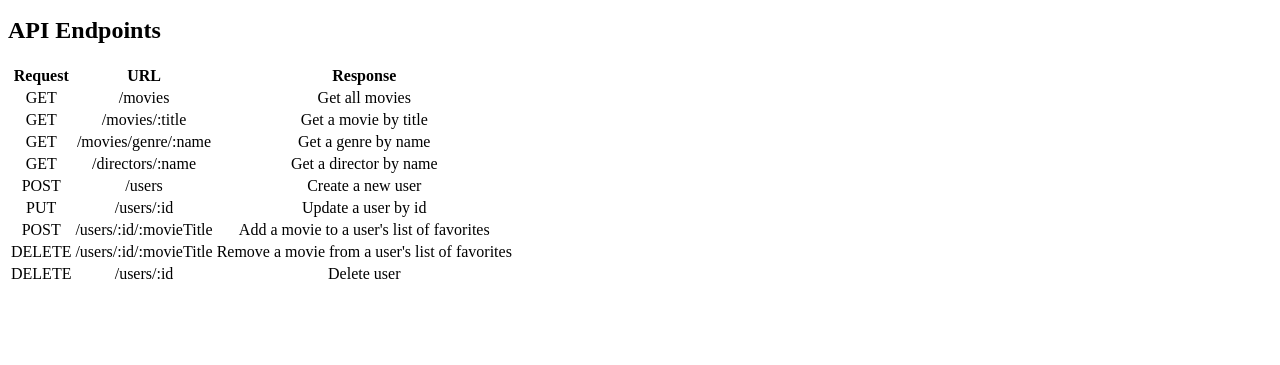
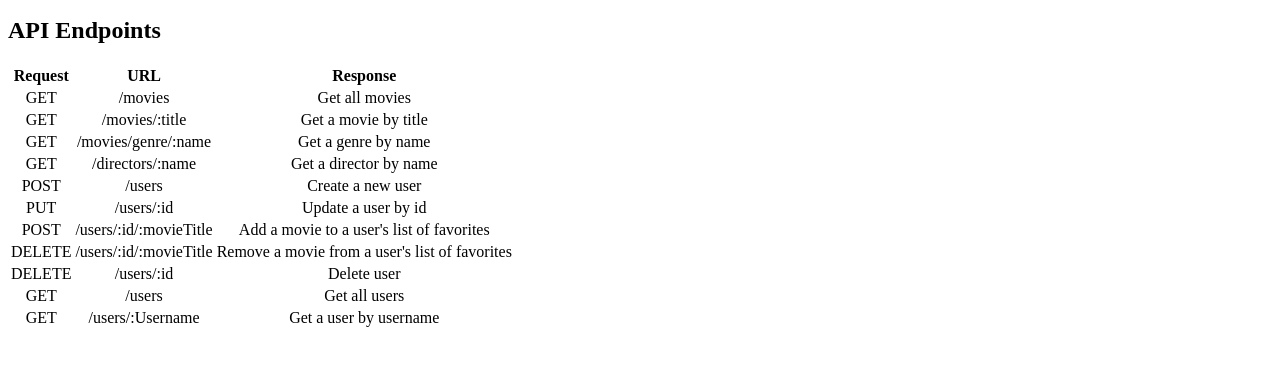
Before and after one commit to Stenson0/movie_api, a website: page public/documentation.html in a window 1280 px wide. Shown: the part 119-484 px from the top of the page. Drawn offline with Linux system fonts and the light colour scheme.

Commit message:
Updated documentation.html

```diff
--- a/public/documentation.html
+++ b/public/documentation.html
@@ -67,6 +67,16 @@
                     <td>/users/:id</td>
                     <td>Delete user</td>
                 </tr>
+                <tr align="center">
+                    <td>GET</td>
+                    <td>/users</td>
+                    <td>Get all users</td>
+                </tr>
+                <tr align="center">
+                    <td>GET</td>
+                    <td>/users/:Username</td>
+                    <td>Get a user by username</td>
+                </tr>
             </tbody>
         </table>
 
```
